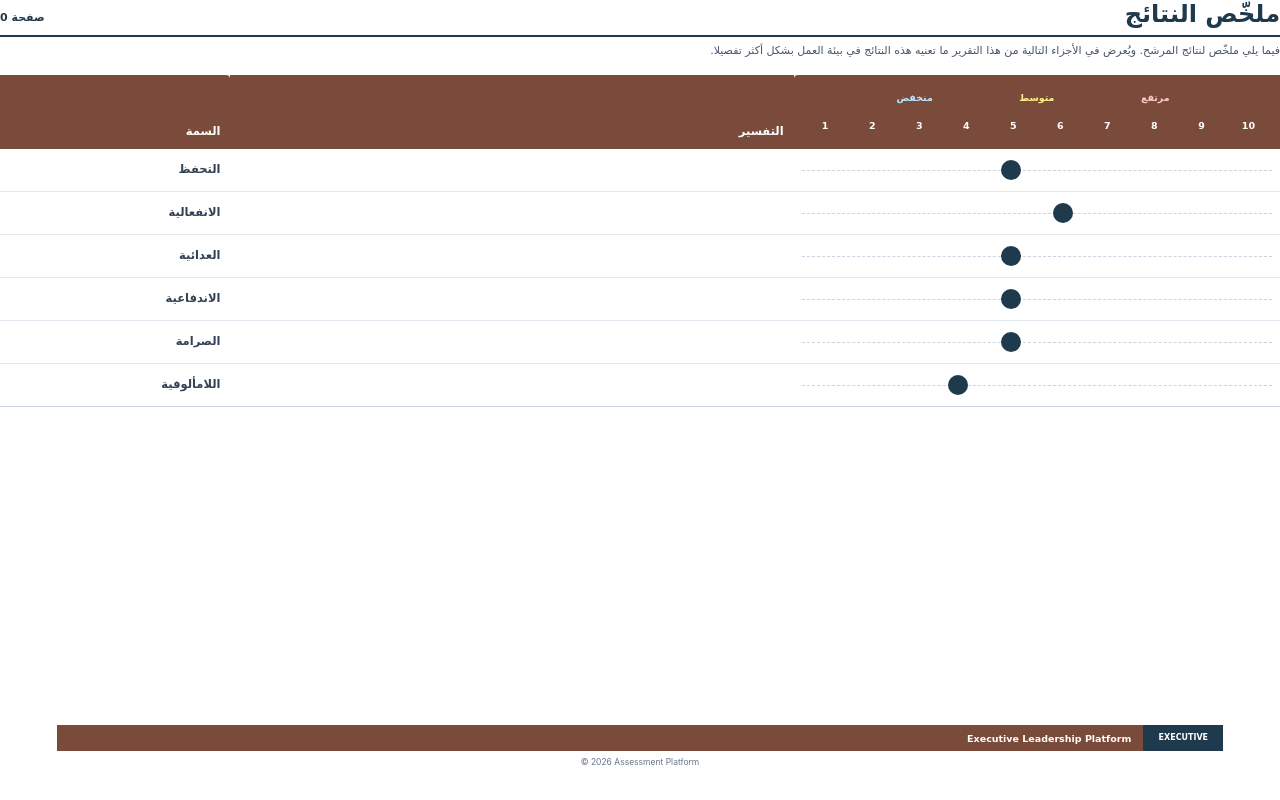
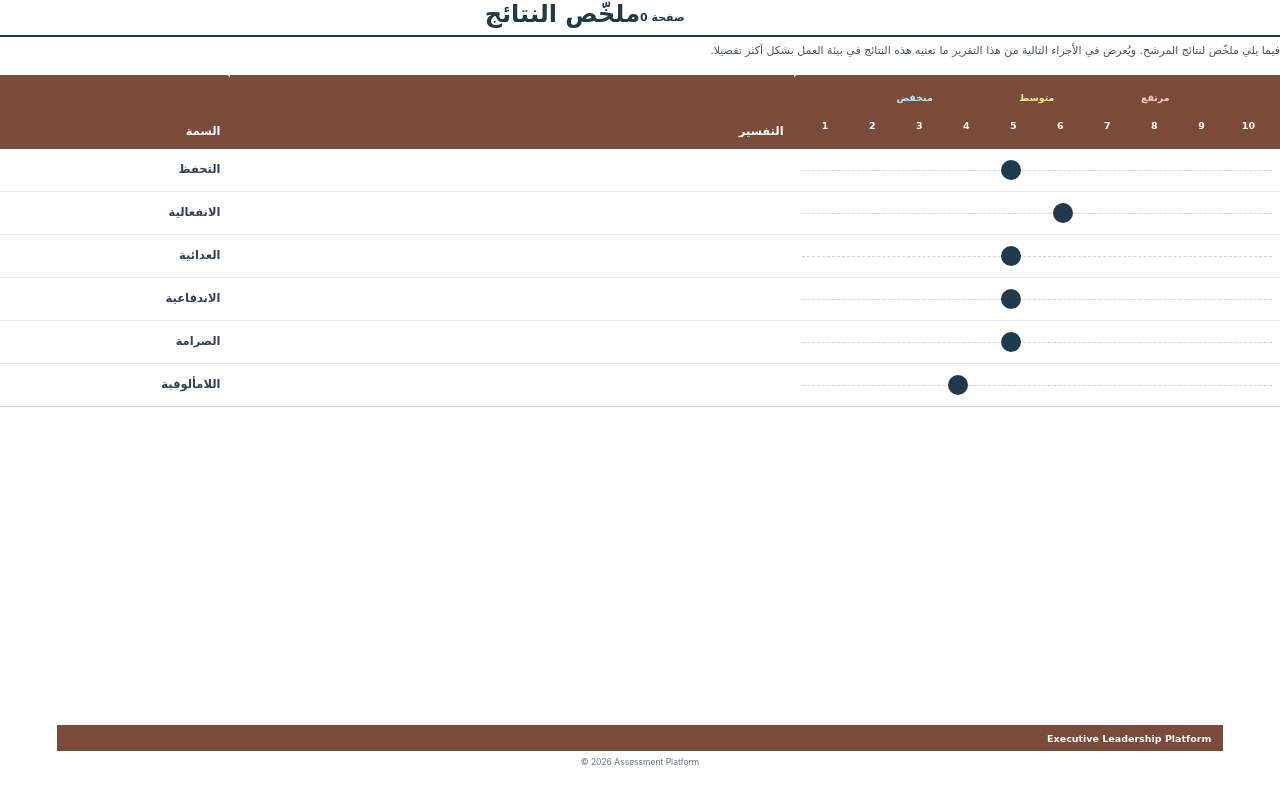
Before and after one commit to omarHaraz/psychometric-platform, a Spring app: template backend/src/main/resources/templates/report/page4.html in a window 1280 px wide. Run offline with Thymeleaf, Linux system fonts and the light colour scheme; the template is opened without the code that fills it, so the values that code supplies are empty; some of the project's set-up classes (security, data sources, template engines, error pages and the like) are left out, and stand-ins take their place.

Commit message:
fix(report): reverse page4 header columns to prevent overlap and remove rogue EXECUTIVE footer block

```diff
--- a/backend/src/main/resources/templates/report/page2.html
+++ b/backend/src/main/resources/templates/report/page2.html
@@ -374,9 +374,6 @@
         <div class="bottom-banner-container">
             <table style="width: 100%; border-collapse: collapse; height: 26px; border: none;">
                 <tr>
-                    <td style="width: 80px; background-color: #1e3a4c; color: #ffffff; text-align: center; font-size: 8px; font-weight: 700; vertical-align: middle; border: none;">
-                        EXECUTIVE
-                    </td>
                     <td style="background-color: #7a4b3a; color: #ffffff; text-align: right; padding-right: 12px; font-size: 9.5px; font-weight: 600; vertical-align: middle; border: none; direction: ltr;">
                         Executive Leadership Platform
                     </td>
--- a/backend/src/main/resources/templates/report/page4.html
+++ b/backend/src/main/resources/templates/report/page4.html
@@ -191,11 +191,13 @@
         <!-- 1. Page Header -->
         <table style="width: 100%; border-collapse: collapse; border: none; margin-bottom: 6px; padding-bottom: 4px; border-bottom: 2px solid #1e3a4c;">
             <tr>
-                <td style="text-align: right; vertical-align: middle; border: none; padding: 0;">
+                <!-- 1st in DOM (Renders on Left): Page Number -->
+                <td style="text-align: left; vertical-align: middle; border: none; padding: 0; width: 50%;">
+                    <span class="page-number-display" style="font-weight: bold; color: #1e3a4c; font-size: 11px;"></span>
+                </td>
+                <!-- 2nd in DOM (Renders on Right): Main Title -->
+                <td style="text-align: right; vertical-align: middle; border: none; padding: 0; width: 50%;">
                     <h1 class="main-title">ملخّص النتائج</h1>
-                </td>
-                <td style="text-align: left; vertical-align: middle; border: none; padding: 0;">
-                    <span class="page-number-display" style="font-weight: bold; color: #1e3a4c; font-size: 11px;"></span>
                 </td>
             </tr>
         </table>
@@ -362,9 +364,6 @@
         <div class="bottom-banner-container">
             <table style="width: 100%; border-collapse: collapse; height: 26px; border: none;">
                 <tr>
-                    <td style="width: 80px; background-color: #1e3a4c; color: #ffffff; text-align: center; font-size: 8px; font-weight: 700; vertical-align: middle; border: none;">
-                        EXECUTIVE
-                    </td>
                     <td style="background-color: #7a4b3a; color: #ffffff; text-align: right; padding-right: 12px; font-size: 9.5px; font-weight: 600; vertical-align: middle; border: none; direction: ltr;">
                         Executive Leadership Platform
                     </td>
```
Also changed, not shown: 1 other file.
